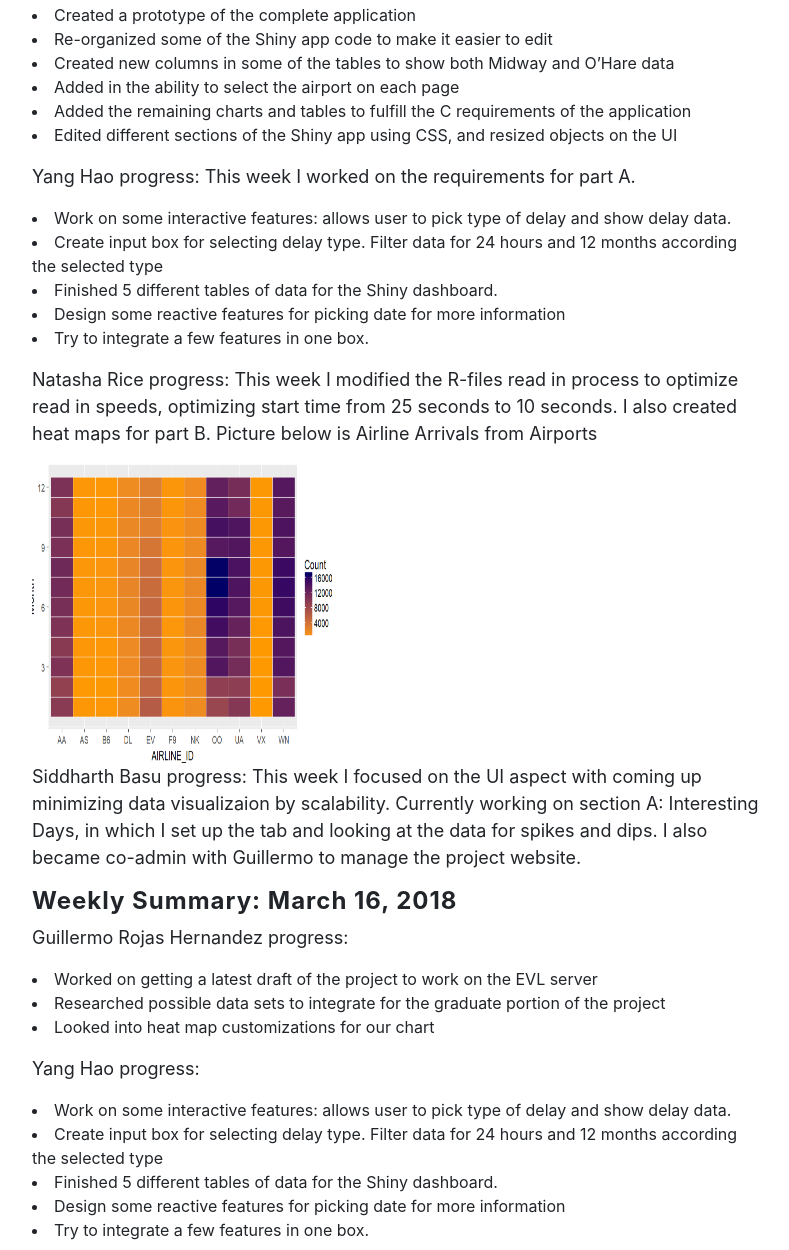
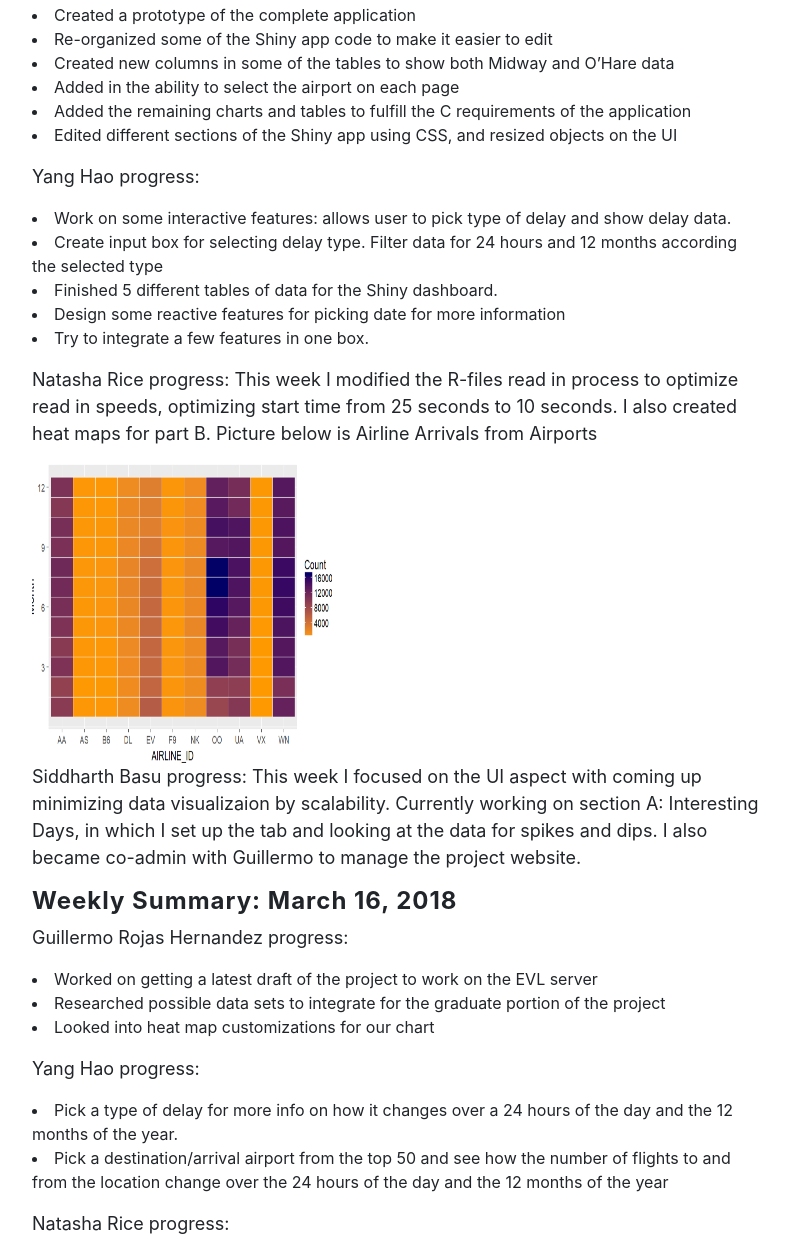
Before and after one commit to guillermokrh/CS-424---Project-2-Website, a website with bundled scripts: page index.html in a window 1280 px wide. Shown: the part 2111-3361 px from the top of the page, without its empty margins (243-1032 px from the left). Built offline with nearby package versions, Linux system fonts and the light colour scheme; a web font is replaced by a local one.

Commit message:
Yang's Progress
March 16th, 2018

```diff
--- a/index.html
+++ b/index.html
@@ -118,7 +118,7 @@
                 <li> Added the remaining charts and tables to fulfill the C requirements of the application </li>
                 <li> Edited different sections of the Shiny app using CSS, and resized objects on the UI </li>
             </p>
-                <p>Yang Hao progress: This week I worked on the requirements for part A.
+                <p>Yang Hao progress:
 
                   <li>Work on some interactive features: allows user to pick type of delay and show delay data. </li>
                   <li>Create input box for selecting delay type. Filter data for 24 hours and 12 months according the selected type</li>
@@ -143,11 +143,8 @@
             </p>
                 <p>Yang Hao progress:
 
-                  <li>Work on some interactive features: allows user to pick type of delay and show delay data. </li>
-                  <li>Create input box for selecting delay type. Filter data for 24 hours and 12 months according the selected type</li>
-                  <li>Finished 5 different tables of data for the Shiny dashboard.</li>
-                  <li>Design some reactive features for picking date for more information</li>
-              <li>Try to integrate a few features in one box. </li>
+                  <li>Pick a type of delay for more info on how it changes over a 24 hours of the day and the 12 months of the year.</li>
+                  <li>Pick a destination/arrival airport from the top 50 and see how the number of flights to and from the location change over the 24 hours of the day and the 12 months of the year</li>
             </p>
             <p>Natasha Rice progress:
                 <li>Figured out how to add days/months/hours that had no data so that the x- and y-axis' made sense.</li>
```
